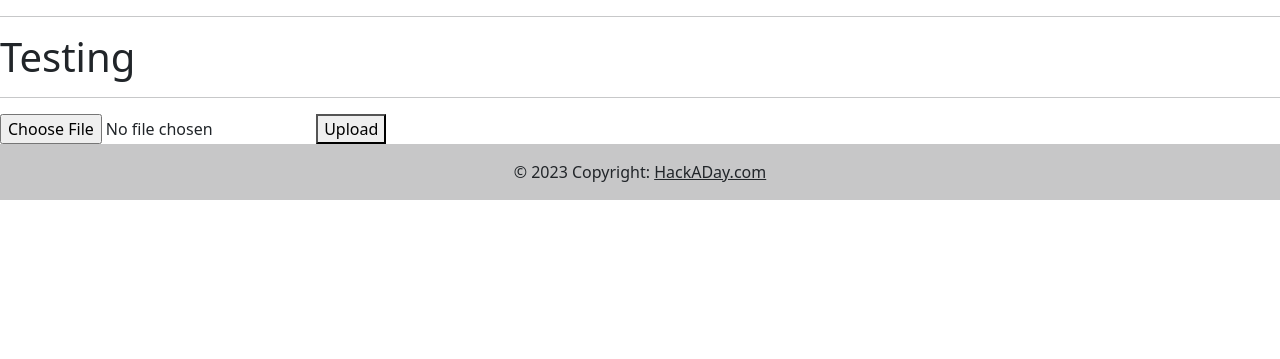
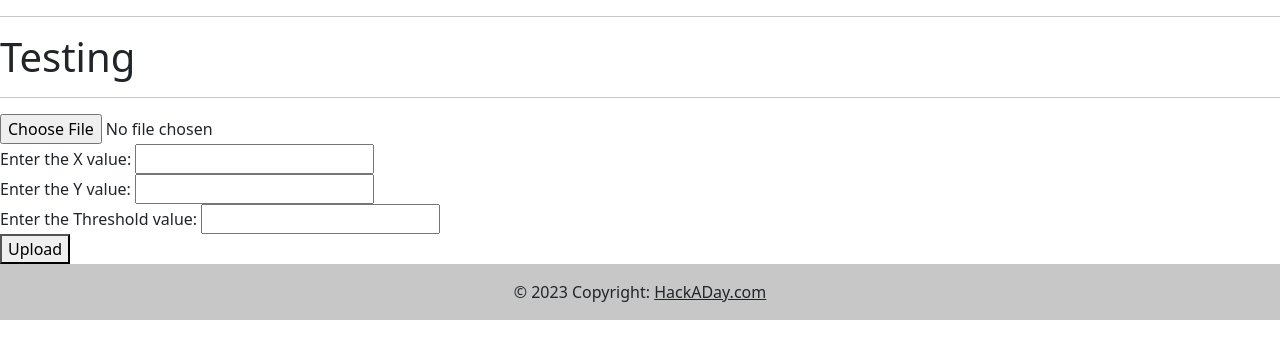
Before and after one commit to soham-samanta/corridor-platform, a Django app: page / in a window 1280 px wide. Shown: the part 56-415 px from the top of the page. Run offline with Django 4.2, Linux system fonts and the light colour scheme.

Commit message:
x , y , threshold logic done

```diff
--- a/chakravyuh/app/views.py
+++ b/chakravyuh/app/views.py
@@ -13,12 +13,20 @@ def index1(req):
 def handle_file_upload(request):
     if request.method == 'POST' and 'csv-file' in request.FILES:
         csv_file = request.FILES['csv-file']
+        x_value = request.POST['x-value']
+        y_value = request.POST['y-value']
+        t_value = request.POST['t-value']
         data_dir = os.path.join(settings.BASE_DIR, 'data')
         if not os.path.exists(data_dir):
             os.makedirs(data_dir)
         with open(os.path.join(data_dir, csv_file.name), 'wb') as f:
             for chunk in csv_file.chunks():
                 f.write(chunk)
+        with open(os.path.join(data_dir, 'values.txt'), 'w') as f:
+            f.write(x_value + '\n')
+            f.write(y_value + '\n')
+            f.write(t_value + '\n')
+
         return render(request, 'index.html')
     else:
         return render(request, 'index.html')
--- a/chakravyuh/templates/index.html
+++ b/chakravyuh/templates/index.html
@@ -77,6 +77,16 @@
     <form method="post" enctype="multipart/form-data" action="{% url 'file_upload' %}">
         {% csrf_token %}
         <input type="file" name="csv-file">
+        <br>
+        <label for="x-value">Enter the X value:</label>
+        <input type="text" name="x-value" id="x-value">
+        <br>
+        <label for="y-value">Enter the Y value:</label>
+        <input type="text" name="y-value" id="y-value">
+        <br>
+        <label for="t-value">Enter the Threshold value:</label>
+        <input type="number" name="t-value" id="t-value">
+        <br>
         <button type="submit">Upload</button>
     </form>
 
```
